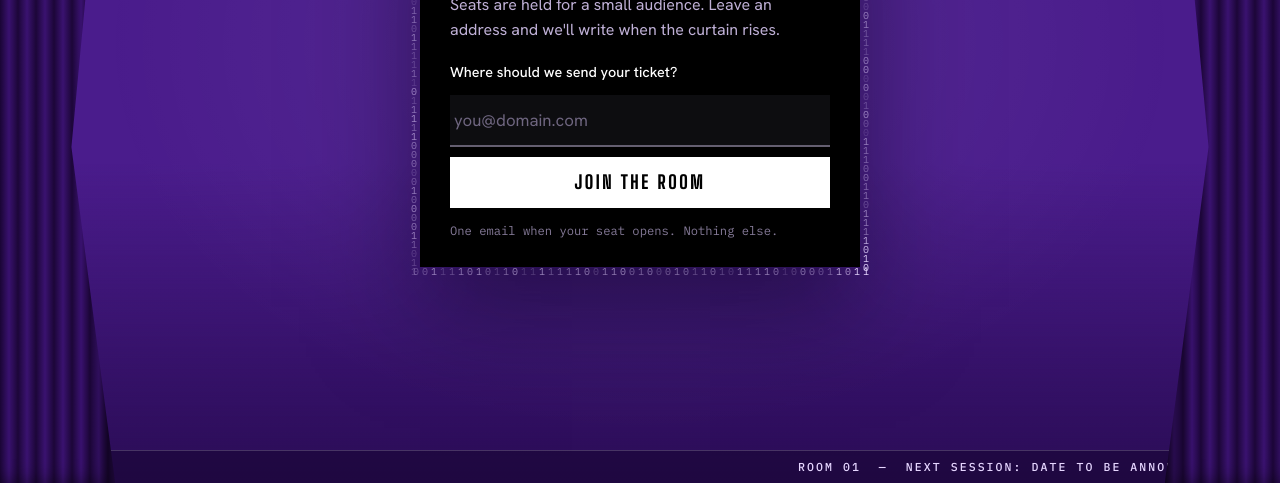
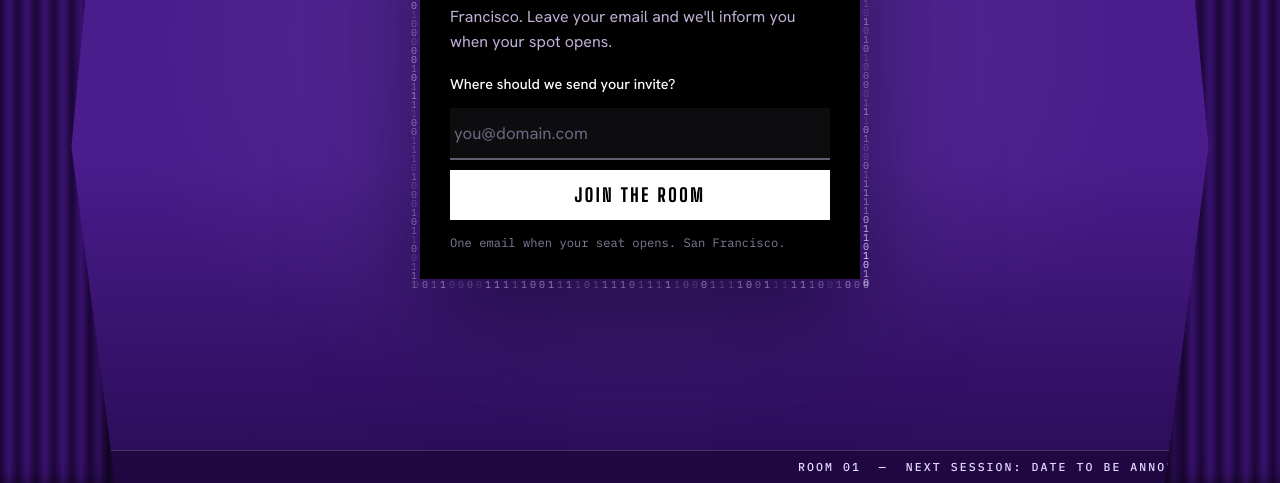
Before and after one commit to librenda/sfevents, a plain HTML site: page index.html in a window 1280 px wide. Shown: the part 317-800 px from the top of the page. Drawn offline with Linux system fonts and the light colour scheme.

Commit message:
Update waitroom copy: San Francisco, email, invite
Co-Authored-By: Claude Opus 5.5 <noreply@anthropic.com>
Claude-Session: https://claude.ai/code/session_01B5vnREGHzR41npn7URCNyZ

```diff
--- a/index.html
+++ b/index.html
@@ -109,14 +109,14 @@ button.go:focus-visible{outline:2px solid var(--ring);outline-offset:3px}
     <form id="form" novalidate>
       <p class="eyebrow">Interplay · Room 01</p>
       <h1>Join the Waitroom</h1>
-      <p class="lede">Seats are held for a small audience. Leave an address and we'll write when the curtain rises.</p>
-      <label for="email">Where should we send your ticket?</label>
+      <p class="lede">Seats are held for a limited audience in San Francisco. Leave your email and we'll inform you when your spot opens.</p>
+      <label for="email">Where should we send your invite?</label>
       <div class="field">
         <input id="email" name="email" type="email" autocomplete="email" placeholder="you@domain.com" required>
         <button class="go" type="submit">Join the room</button>
       </div>
       <p class="err" id="err" role="alert" hidden></p>
-      <p class="fine">One email when your seat opens. Nothing else.</p>
+      <p class="fine">One email when your seat opens. San Francisco.</p>
     </form>
     <div class="done" id="done" tabindex="-1" aria-live="polite" hidden>
       <span class="seat">Seat <span id="seat">047</span> · held</span>
```
